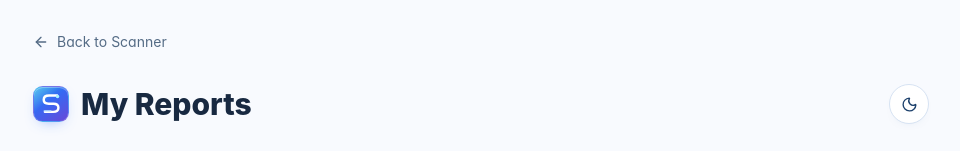
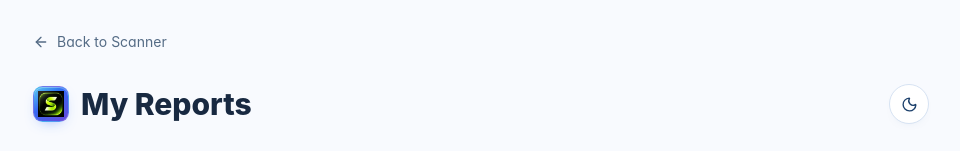
Before and after one commit to helloskyorigin/Strangerlens, a Next.js app: page /my-reports in a window 1280 px wide. Shown: the top 151 px of the page, without its empty margins (159-1119 px from the left). Built offline with nearby package versions, Linux system fonts and the light colour scheme.

Commit message:
style(brand): use approved S mark in scan and report navigation

```diff
--- a/components/BrandMark.tsx
+++ b/components/BrandMark.tsx
@@ -1,19 +1,11 @@
 import React from "react";
 
-/**
- * The StrangerLens mark: an open-ended S-shaped clarity path.
- * A blue → violet field with a cyan endpoint, no eye or generic lock symbol.
- * Renders as a scalable SVG and stays vivid in both themes.
- */
+/** Shared StrangerLens mark. Uses the approved neon-lime S icon consistently
+ * across scanning, results and other application views. */
 export default function BrandMark({ className = "" }: { className?: string }) {
   return (
-    <span className={`sl-brand-mark ${className}`} aria-hidden="true">
-      <svg viewBox="0 0 40 40" fill="none" focusable="false">
-        <path d="M29.4 11H17c-5.1 0-8.2 2.6-8.2 6.5s2.9 6.1 7.7 6.1h7.2c4.9 0 7.7 2.1 7.7 6.1s-3.1 6.4-8.2 6.4H10.6"
-          stroke="#FFFFFF" strokeWidth="3.75" strokeLinecap="round" strokeLinejoin="round" transform="translate(0 -4)"/>
-        <circle cx="30" cy="8.4" r="2.7" fill="#A9F2FF"/>
-        <path d="M9.6 30.5h10.2" stroke="#B3DDFF" strokeWidth="2" strokeLinecap="round"/>
-      </svg>
+    <span className={"sl-brand-mark " + className} aria-hidden="true">
+      <img src="/strangerlens-mark.webp" alt="" width={96} height={96} decoding="async"/>
     </span>
   );
 }
```
